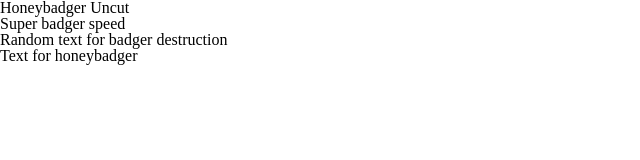
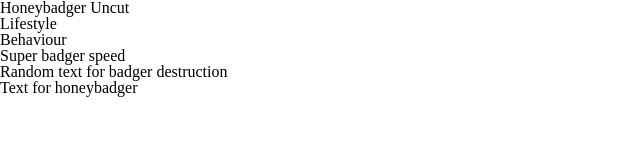
Before and after one commit to AGr2020Xman/favAnimal, a plain HTML site: page index.html in a window 1280 px wide. Shown: the whole page, without its empty margins (0-640 px from the left). Drawn offline with Linux system fonts and the light colour scheme.

Commit message:
Adding navigation/structure to html page

```diff
--- a/index.html
+++ b/index.html
@@ -7,6 +7,16 @@
   </head>
   <header>
     <h1>Honeybadger Uncut</h1>
+    <nav>
+      <ul>
+        <li>
+          Lifestyle
+        </li>
+        <li>
+          Behaviour
+        </li>
+      </ul>
+    </nav>
   </header>
   <section>
     <h3>
```
